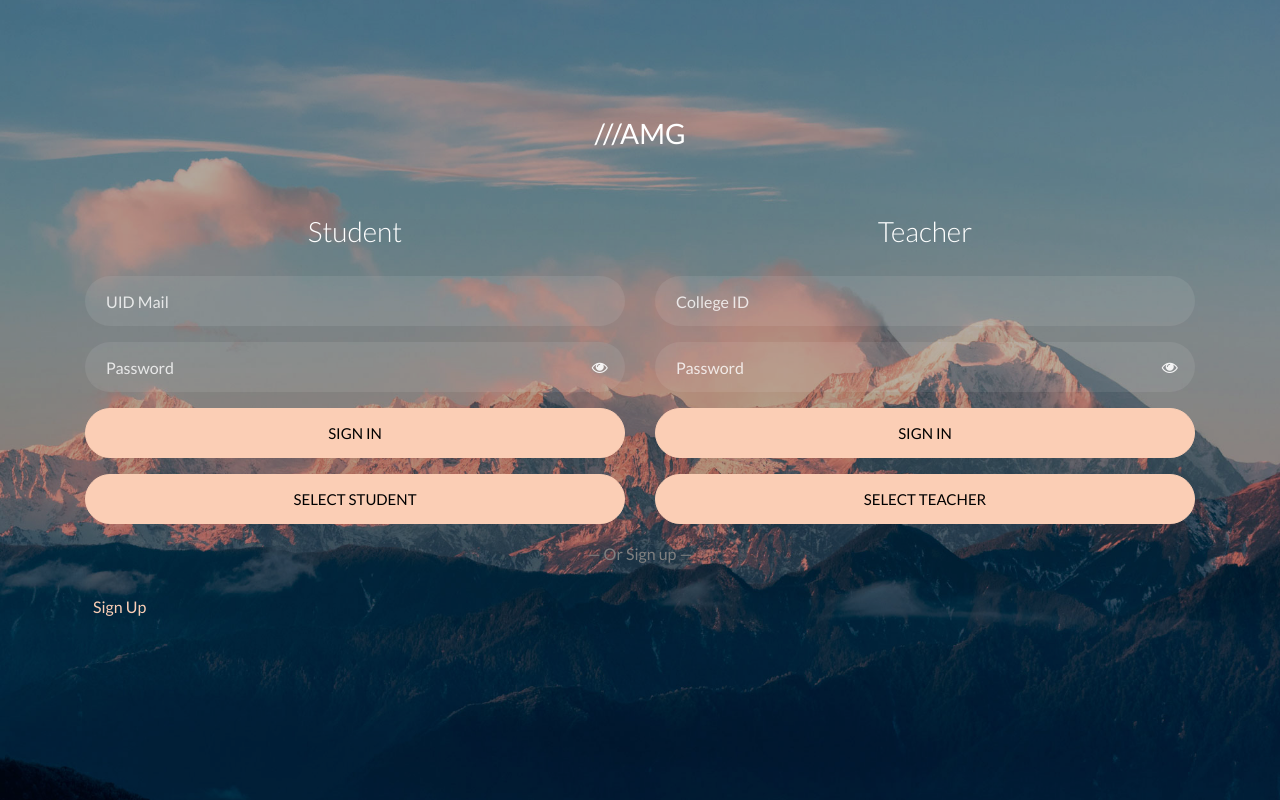
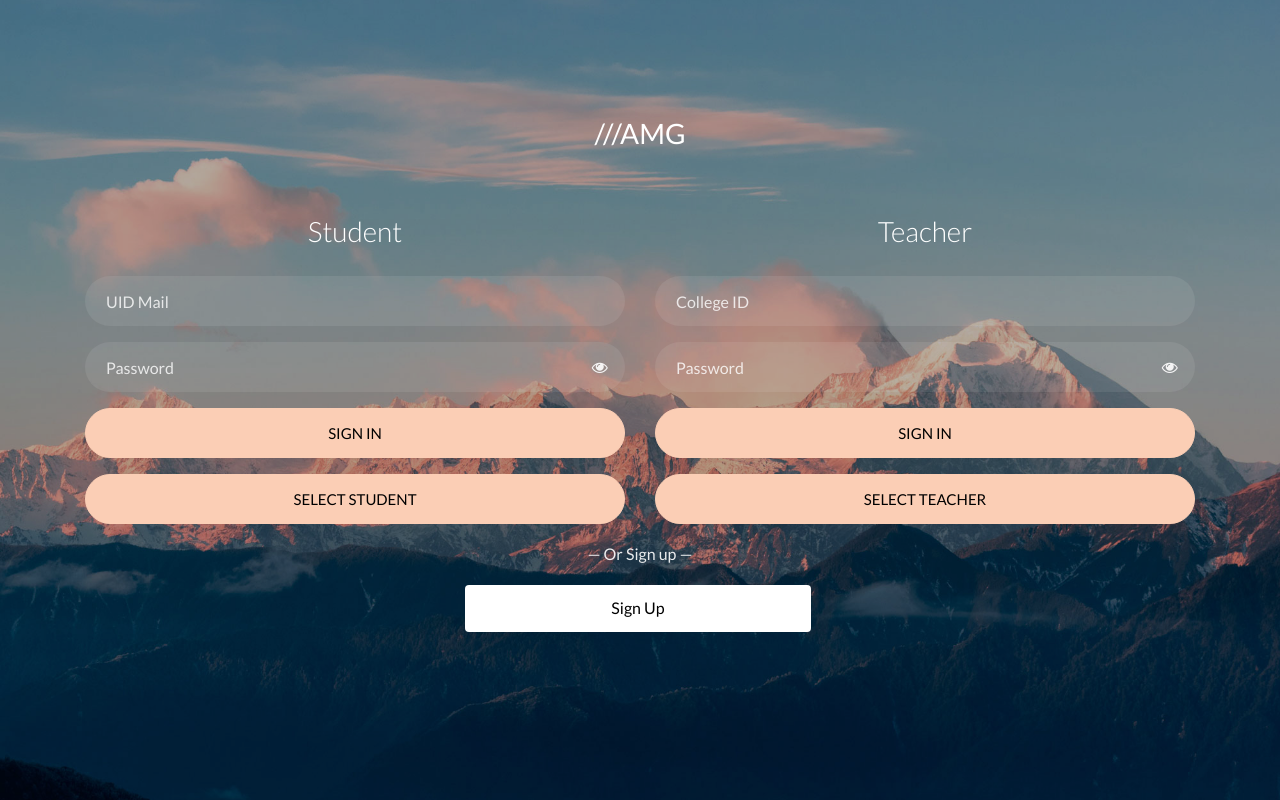
Before and after one commit to BasilEldhoJoseph/Auto-Mark-Grader-AMG, a plain HTML site: page index.html in a window 1280 px wide. Drawn offline with Linux system fonts and the light colour scheme.

Commit message:
AMG V3.0

```diff
--- a/index.html
+++ b/index.html
@@ -72,13 +72,21 @@
 				</div>
 		</div>
 
-		</div>
+		</div> <!--row-->
 
 		<!-- sign up -->
-	    <p class="w-100 text-center">&mdash; Or Sign up &mdash;</p>
-	    <div class="social d-flex text-center">
-	        <a href="signup.html" class="px-2 py-2 mr-md-1 rounded">Sign Up</a>
-	    </div>
+		<div class="row justify-content-center">
+			<div class="col-md-6 col-lg-4">
+				<div class="login-wrap p-0">
+
+					<p class="w-100 text-center">&mdash; Or Sign up &mdash;</p>
+					<div class="social d-flex text-center">
+						<a href="signup.html" class="px-2 py-2 mr-md-1 rounded">Sign Up</a>
+					</div>
+
+				</div>
+			</div>
+		</div>
 
 	</div>
 	</section>
@@ -157,7 +165,6 @@
 
 
 
-  </script>
 
-	</body>
+</body>
 </html>
```
